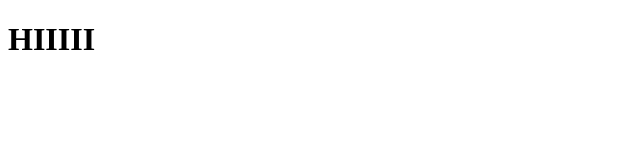
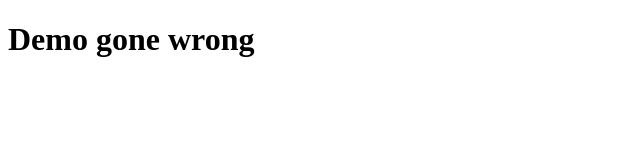
Before and after one commit to ZaudRehman/Demo, a plain HTML site: page index.html in a window 1280 px wide. Shown: the whole page, without its empty margins (0-640 px from the left). Drawn offline with Linux system fonts and the light colour scheme.

Commit message:
Add files via upload

```diff
--- a/index.html
+++ b/index.html
@@ -1,4 +1,4 @@
 <!DOCTYPE html>
 <html>
-    <h1>HIIIII</h1>
+    <h1>Demo gone wrong</h1>
 </html>
```
